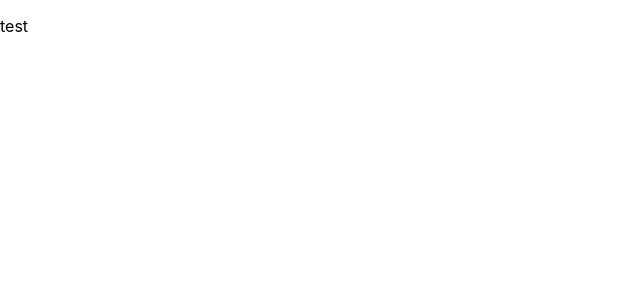
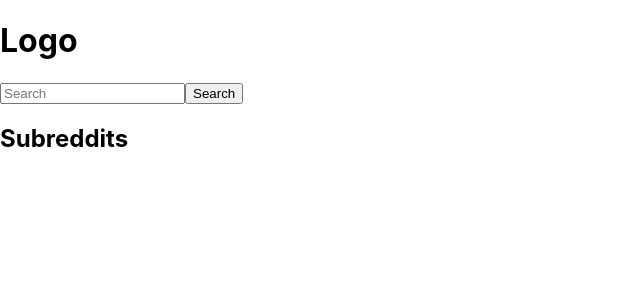
Before and after one commit to RomeroArias23/reddit-client, a React (Create React App) app: page / in a window 1280 px wide. Shown: the top 300 px of the page, without its empty margins (0-640 px from the left). Built offline with nearby package versions, Linux system fonts and the light colour scheme; the HTML template or start-up script is replaced by a standard one.

Commit message:
Changes on App component and index

```diff
--- a/src/App.js
+++ b/src/App.js
@@ -1,12 +1,34 @@
+import React from 'react';
 
 function App() {
   return (
-    <div className="App">
-      <header className="App-header">
-        <p>test</p>
+    <div className='app'>
+      <header className='header'>
+        <div className='logo'>
+          <h1>Logo</h1>
+        </div>
+        <form>
+          <input type='text' placeholder='Search' />
+          <button type='submit'>Search</button>
+        </form>
       </header>
+
+      <main className='main'>
+        {/* Display publications from Reddit API */}
+        { /* You can map through the posts and render PostListItem components */ }
+      </main>
+
+      <aside className='sidebar'>
+        <h2>Subreddits</h2>
+        <ul>
+          { /* Display important subreddits from Reddit API*/}
+          { /* You can map through the subreddits and render list items */}
+        </ul>
+      </aside>
     </div>
   );
 }
 
+
+
 export default App;
--- a/src/reducers/index.js
+++ b/src/index.js
@@ -1,8 +1,8 @@
 import React from 'react';
 import ReactDOM from 'react-dom/client';
 import './index.css';
-import App from '../App';
-import reportWebVitals from '../reportWebVitals';
+import App from './App';
+import reportWebVitals from './reportWebVitals';
 
 const root = ReactDOM.createRoot(document.getElementById('root'));
 root.render(
```
